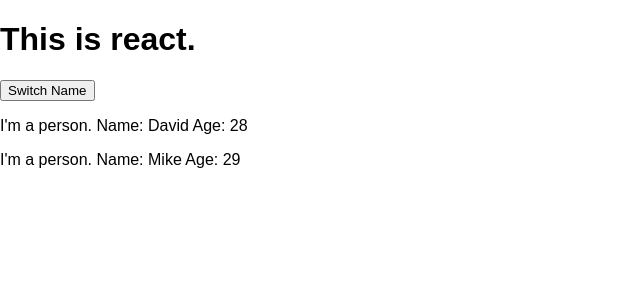
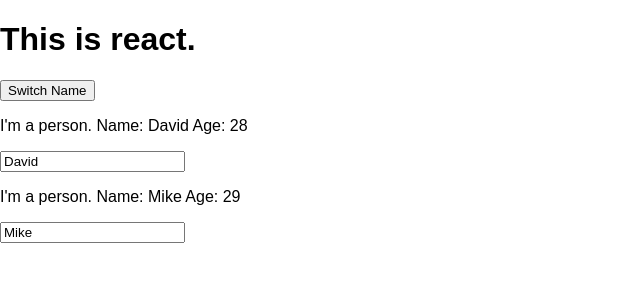
Before and after one commit to DavidLapadula/ReactCompleteGuide, a React (Create React App) app in the folder BaseFeatures/base-features/: page / in a window 1280 px wide. Shown: the top 300 px of the page, without its empty margins (0-640 px from the left). Built offline with nearby package versions, Linux system fonts and the light colour scheme.

Commit message:
[base-features] Added two way binding to list

```diff
--- a/BaseFeatures/base-features/src/App.js
+++ b/BaseFeatures/base-features/src/App.js
@@ -22,23 +22,40 @@
 
   const [otherState, setOtherState] = useState("Some other state stuff")
 
-  const switchNameHandler = () => {
+  const switchNameHandler = (newName) => {
       setPersonsState({
          persons: [
-          {name: "David1", age: 28},
+          {name: newName, age: 28},
           {name: "Mike1", age: 29},
          ]
       })
     }
+
+  const nameChangedHandler = (event) => {
+      setPersonsState({
+        persons: [
+        {name: "John", age: 28},
+        {name: event.target.value, age: 29},
+        ]
+   })
+  }
 
     return (
       <div>
         <h1>
           This is react.
         </h1>
-        <button onClick={switchNameHandler}>Switch Name</button>
-        <Person name={personsState.persons[0].name} age={personsState.persons[0].age}/>
-        <Person name={personsState.persons[1].name} age={personsState.persons[1].age}/>
+        <button onClick={switchNameHandler.bind(this, "John")}>Switch Name</button>
+        <Person
+          name={personsState.persons[0].name}
+          age={personsState.persons[0].age}
+          click={() => switchNameHandler("Johnny")}
+        />
+        <Person
+          name={personsState.persons[1].name}
+          age={personsState.persons[1].age}
+          changed={nameChangedHandler}
+        />
       </div>
     );
 }
--- a/BaseFeatures/base-features/src/Person/Person.js
+++ b/BaseFeatures/base-features/src/Person/Person.js
@@ -2,9 +2,10 @@
 
 const person = (props) => {
     return (
-        <div>
+        <div onClick={props.click}>
             <p>I'm a person. Name: {props.name} Age: {props.age}</p>
             <p>{props.children}</p>
+            <input type="text" onChange={props.changed} value={props.name}/>
         </div>
     );
 }
```
Also changed, not shown: 1 other file (tests, documents, lock files or other folders).
